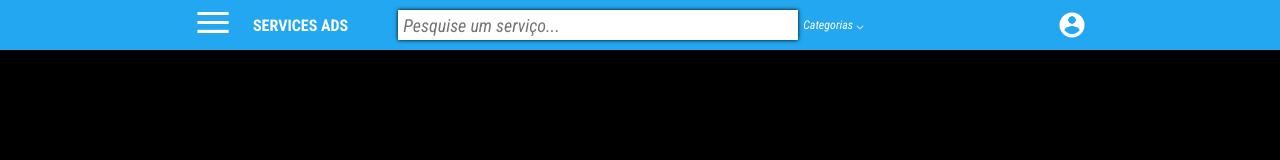
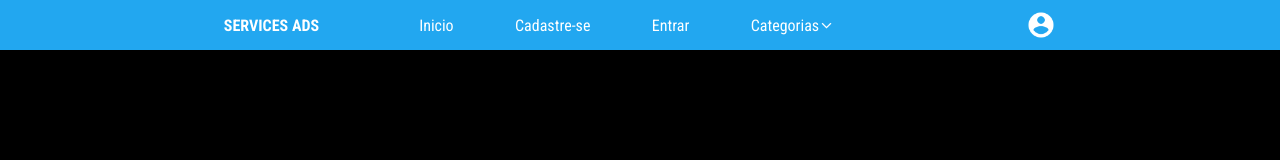
Before and after one commit to roandrebrasil/servicesads, a React (Create React App) app: page / in a window 1280 px wide. Shown: the top 160 px of the page. Built offline with nearby package versions, Linux system fonts and the light colour scheme.

Commit message:
Atualização do component global

```diff
--- a/src/pages/components/Header.css
+++ b/src/pages/components/Header.css
@@ -1,4 +1,4 @@
-header#main-header {
+.main-header {
   color: #fff;
   width: 100%;
   height: 50px;
@@ -9,36 +9,37 @@ header#main-header {
   display: flex;
 }
 
-header#main-header .Search {
-  padding-left: 5px;
-  margin: 0 5px 0 50px;
-  width: 400px;
-  height: 30px;
-  border: 0;
-  box-shadow: 0 0 4px 0 rgba(0, 0, 0, 1);
-}
-
-header#main-header .categorias {
+.main-header .categorias {
   font-size: 12px;
 }
 
-header#main-header img#baseline_menu {
-  height: 40px;
-  width: 40px;
-  margin-right: 20px;
-  cursor: pointer;
-}
-
-header#main-header img#account_circle {
+.main-header .account_circle {
   height: 30px;
   width: 30px;
   margin-left: 15%;
   cursor: pointer;
 }
 
-header#main-header img#keyboard_bottom {
-  height: 10px;
-  width: 10px;
-  margin-left: 2px;
+.main-header .keyboard_bottom {
+  height: 15px;
+  width: 15px;
   cursor: pointer;
 }
+
+.title-services {
+  margin-right: 100px;
+}
+.navigation {
+  width: 400px;
+  display: flex;
+  justify-content: space-between;
+}
+
+.nav {
+  text-decoration: none;
+  color: #fff;
+  transition: filter 0.2s;
+}
+.nav:hover {
+  filter: brightness(50%);
+}
--- a/src/pages/components/Header.js
+++ b/src/pages/components/Header.js
@@ -3,28 +3,39 @@ import { Link } from "react-router-dom";
 
 import "./Header.css";
 
-import baseline_menu from "../../assets/baseline_menu.png";
 import account_circle from "../../assets/account-circle.png";
 import keyboard from "../../assets/keyboard_bottom.png";
 
 export default function Header() {
   return (
-    <header id="main-header">
+    <header className="main-header">
+      <strong className="title-services">SERVICES ADS</strong>
+      <form className="navigation">
+        <Link className="nav" to="/">
+          {" "}
+          Inicio{" "}
+        </Link>
+        <Link className="nav" to="/signup">
+          {" "}
+          Cadastre-se{" "}
+        </Link>
+        <Link className="nav" to="/login">
+          {" "}
+          Entrar{" "}
+        </Link>
+        <Link className="nav" to="/">
+          Categorias
+        </Link>
+      </form>
+
       <Link to="/">
-        <img src={baseline_menu} id="baseline_menu" alt="Menu"></img>
+        <img src={keyboard} className="keyboard_bottom" alt="Keyboard"></img>
       </Link>
-      <strong>SERVICES ADS</strong>
-      <input
-        type="search"
-        title="search"
-        className="Search"
-        placeholder="Pesquise um serviço..."
-      ></input>
-      <label className="categorias">Categorias</label>
-      <Link to="/login">
-        <img src={keyboard} id="keyboard_bottom" alt="Keyboard"></img>
-      </Link>
-      <img src={account_circle} id="account_circle" alt="AccountCircle"></img>
+      <img
+        src={account_circle}
+        className="account_circle"
+        alt="AccountCircle"
+      ></img>
     </header>
   );
 }
```
